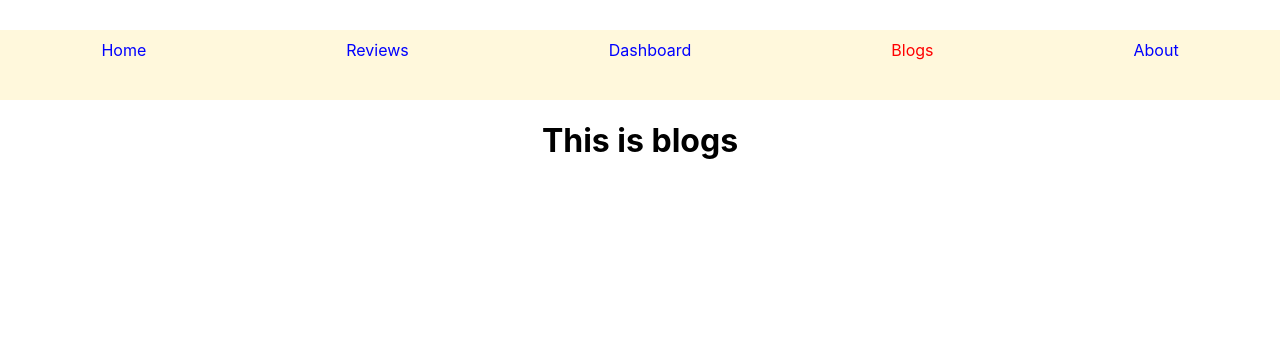
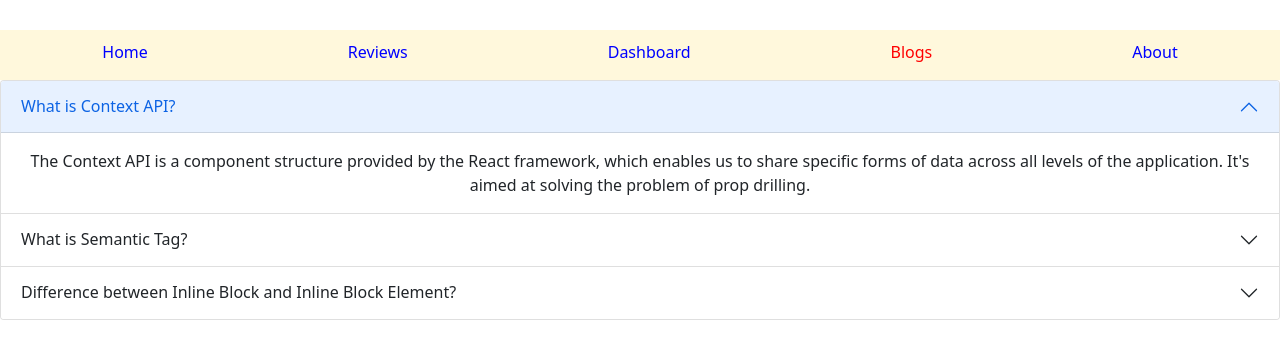
Before and after one commit to monirulislam9549/product-analysis-website, a React (Create React App) app: page /blogs in a window 1280 px wide. Shown: the top 358 px of the page. Built offline with nearby package versions, Linux system fonts and the light colour scheme.

Commit message:
blogs component added

```diff
--- a/package.json
+++ b/package.json
@@ -6,7 +6,9 @@
     "@testing-library/jest-dom": "^5.16.3",
     "@testing-library/react": "^12.1.4",
     "@testing-library/user-event": "^13.5.0",
+    "bootstrap": "^5.1.3",
     "react": "^18.0.0",
+    "react-bootstrap": "^2.2.3",
     "react-dom": "^18.0.0",
     "react-router-dom": "^6.3.0",
     "react-scripts": "5.0.0",
--- a/src/components/Blogs/Blogs.js
+++ b/src/components/Blogs/Blogs.js
@@ -1,9 +1,33 @@
 import React from 'react';
+import { Accordion } from 'react-bootstrap';
 
 const Blogs = () => {
     return (
-        <div>
-            <h1>This is blogs</h1>
+        <div className=''>
+            <Accordion defaultActiveKey="0">
+                <Accordion.Item eventKey="0">
+                    <Accordion.Header>What is Context API?</Accordion.Header>
+                    <Accordion.Body>
+                        The Context API is a component structure provided by the React framework, which enables us to share specific forms of data across all levels of the application. It's aimed at solving the problem of prop drilling.
+                    </Accordion.Body>
+                </Accordion.Item>
+                <Accordion.Item eventKey="1">
+                    <Accordion.Header>What is Semantic Tag?</Accordion.Header>
+                    <Accordion.Body>
+                        The core characteristic of a semantic element is that it clearly communicated its meaning to both the developer and the browser. These elements clearly define its content.
+                    </Accordion.Body>
+                </Accordion.Item>
+                <Accordion.Item eventKey="2">
+                    <Accordion.Header>Difference between Inline Block and Inline Block Element?</Accordion.Header>
+                    <Accordion.Body>
+                        <h2>Inline Block</h2>
+                        <p>The element doesn't start on a new line and only occupy just the width it requires. You can't set the width or height.</p>
+                        <h2>Inline Block Element</h2>
+                        <p> It's formatted just like the inline element, where it doesn't start on a new line. BUT, you can set width and height values.</p>
+
+                    </Accordion.Body>
+                </Accordion.Item>
+            </Accordion>
         </div>
     );
 };
--- a/src/index.js
+++ b/src/index.js
@@ -4,6 +4,8 @@ import './index.css';
 import App from './App';
 import reportWebVitals from './reportWebVitals';
 import { BrowserRouter } from 'react-router-dom';
+import 'bootstrap/dist/css/bootstrap.min.css';
+
 
 ReactDOM.render(
   <BrowserRouter>
```
Also changed, not shown: 1 other file (tests, documents, lock files or other folders).
